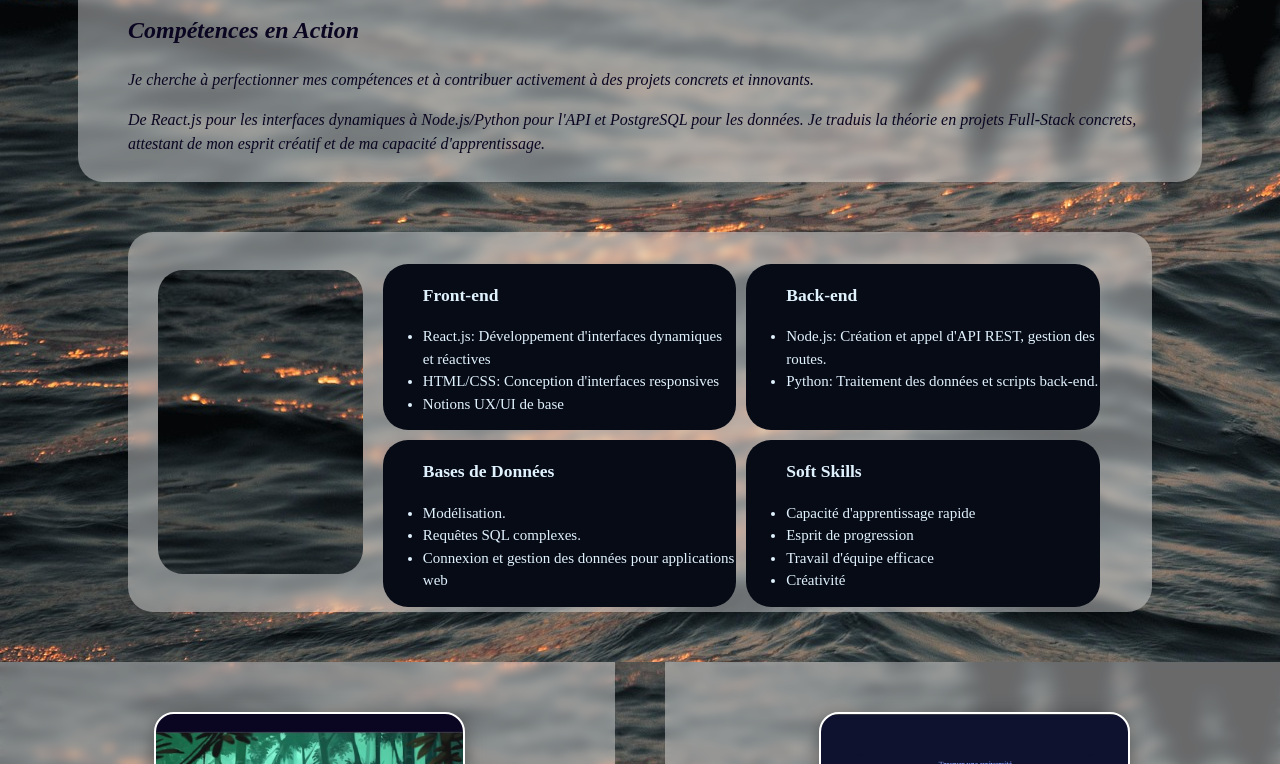
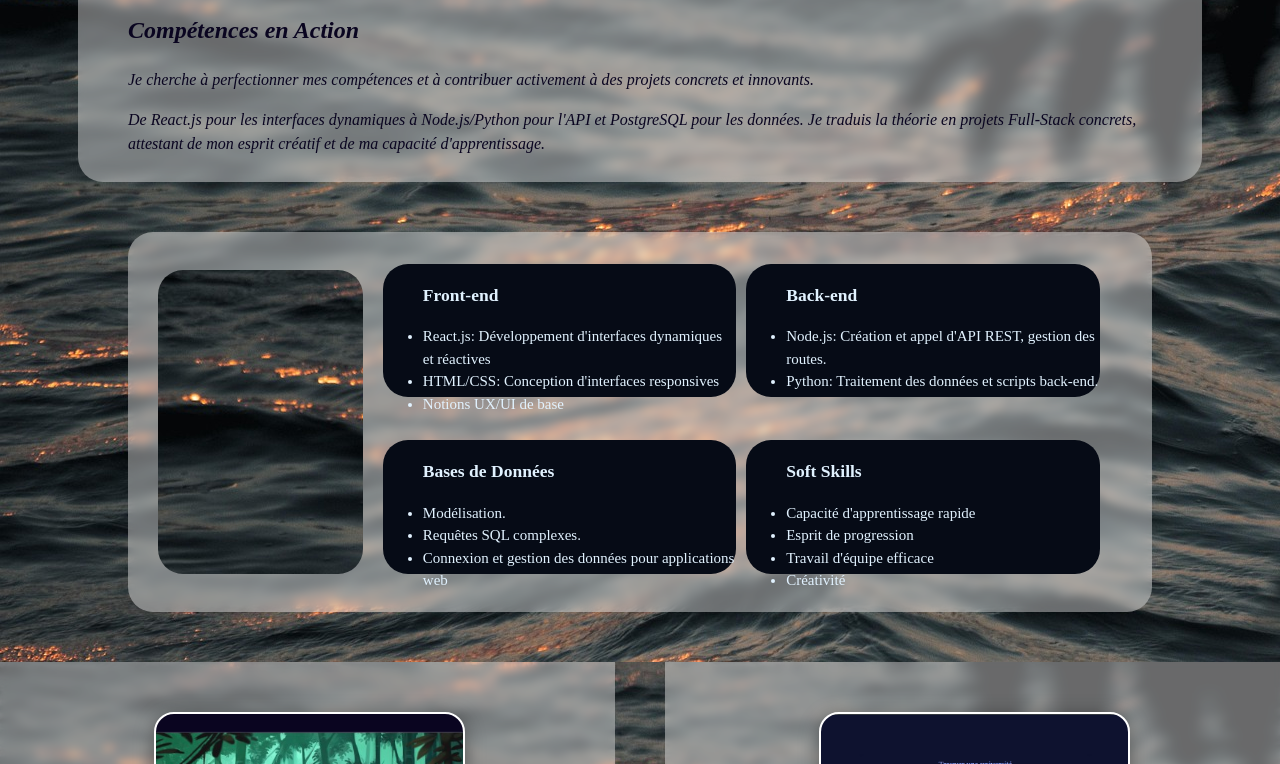
Before and after one commit to tuananta/portfolio, a React (Vite) app: page / in a window 1280 px wide. Shown: the part 938-1702 px from the top of the page. Built offline with nearby package versions, Linux system fonts and the light colour scheme.

Commit message:
fix div-skill

```diff
--- a/index.html
+++ b/index.html
@@ -2,7 +2,7 @@
 <html lang="en">
   <head>
     <meta charset="UTF-8" />
-    <link rel="icon" type="image/svg+xml" href="/vite.svg" />
+    <!-- <link rel="icon" type="image/svg+xml" href="/vite.svg" /> -->
     <meta name="viewport" content="width=device-width, initial-scale=1.0" />
     <title>portfolio</title>
   </head>
--- a/src/assets/Competence.css
+++ b/src/assets/Competence.css
@@ -58,7 +58,7 @@
 
 }
 .div-skill{
-    height: 100%;
+    height: 80%;
     border-radius:25px;
     background-color: oklch(0.15 0.025 264);;
     color:oklch(0.96 0.05 264);
```
